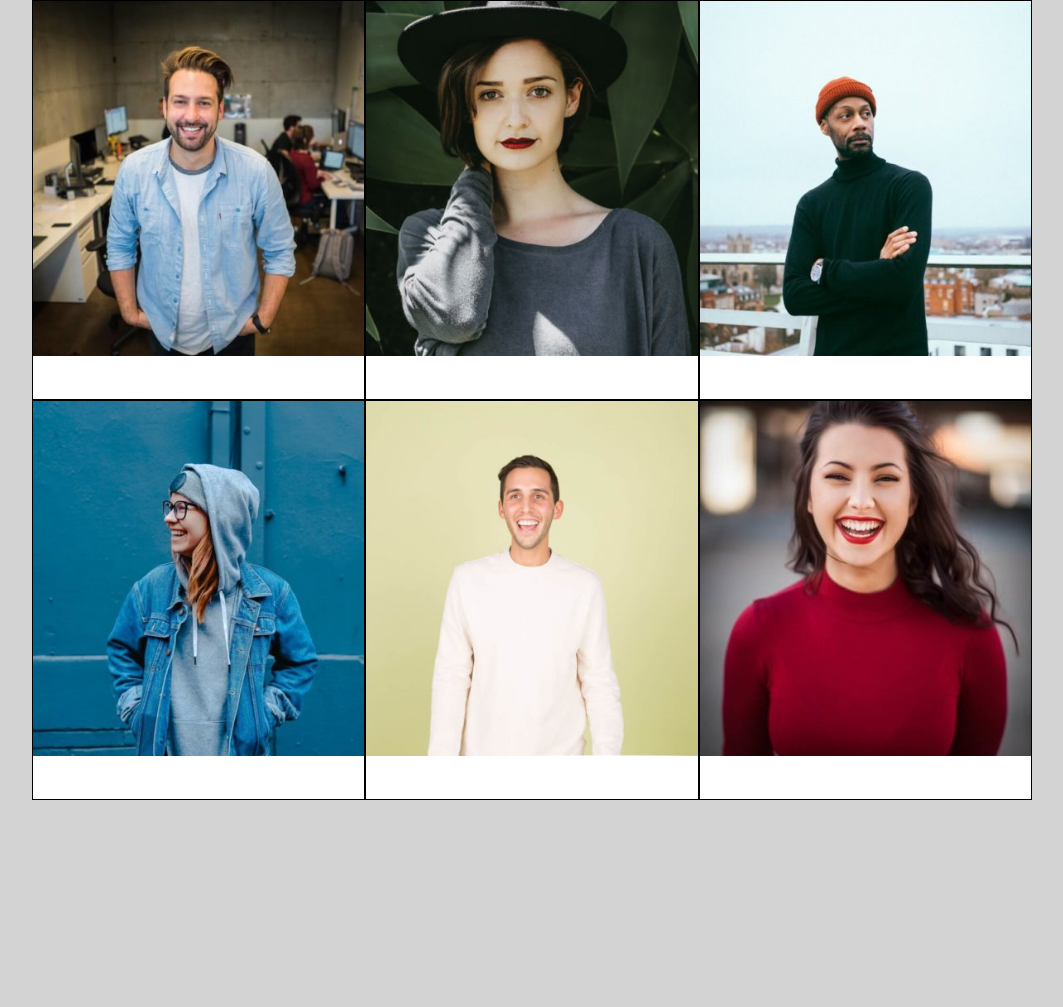
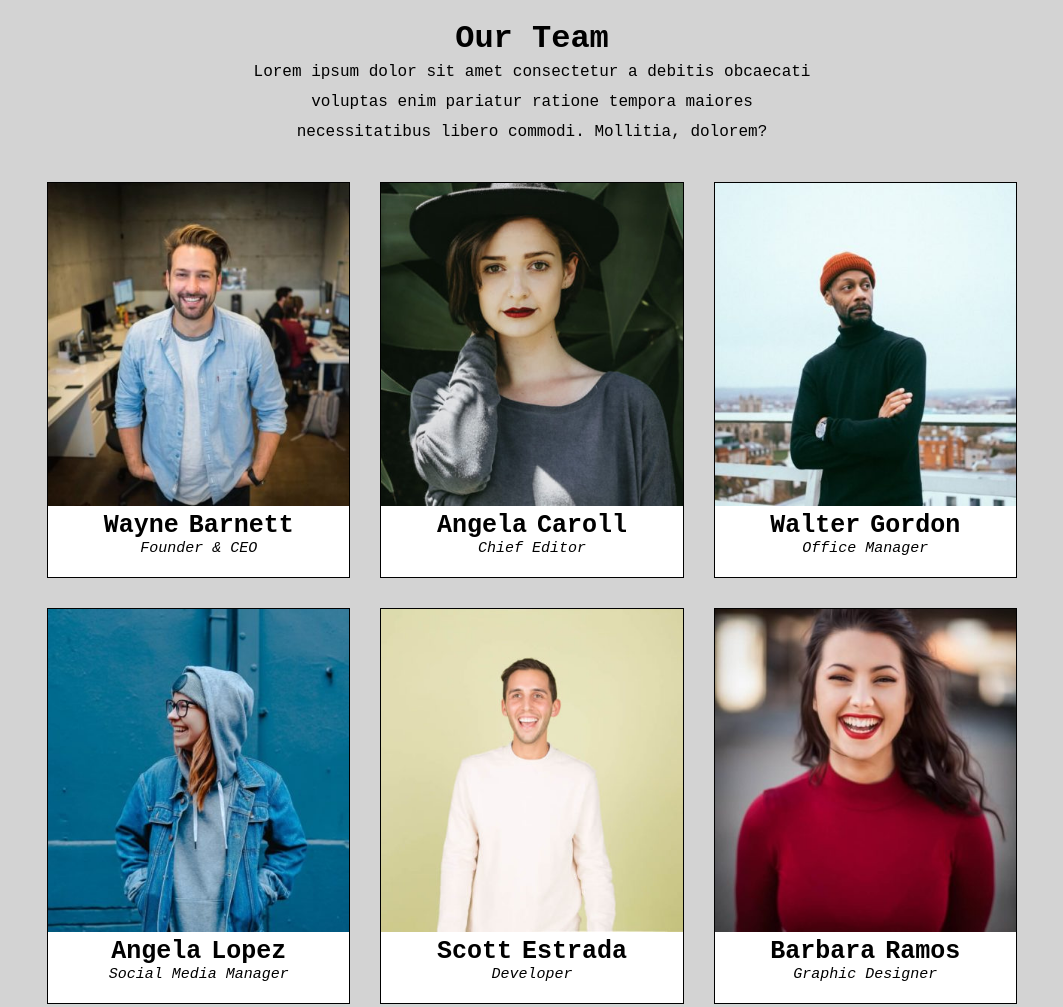
Before and after one commit to StefanoGrassoSG/js-our-team, a plain HTML site: page index.html in a window 1280 px wide. Shown: the whole page, without its empty margins (108-1171 px from the left). Before the commit the page ends 800 px from the top, so only its background shows below. Drawn offline with Linux system fonts and the light colour scheme.

Commit message:
ADD data in js cards

```diff
--- a/css/style.css
+++ b/css/style.css
@@ -10,23 +10,48 @@
 
 body {
     background-color: lightgrey;
+    font-family: 'Courier New', Courier, monospace;
+}
+
+header {
+    text-align: center;
+    max-width: 600px;
+    margin: auto;
+    padding: 20px;
+}
+
+header > p {
+    line-height: 30px;
 }
 
 .container {
     max-width: 1000px;
     margin: auto;
-    background-color: black;
     display: flex;
     flex-wrap: wrap;
 }
 
 .card {
-    width: calc(100% / 3);
+    width: calc(100% / 3 - 30px);
     background-color: white;
     border: 1px solid black;
-    height: 400px;
+    text-align: center;
+    margin: 15px;
 }
 
 .img-spec {
     width: 100%;
 }
+
+.text {
+    font-weight: bold;
+    font-size: 25px;
+    margin: 0 5px;
+}
+
+.small {
+    display: block;
+    padding-bottom: 20px;
+    font-style: italic;
+    font-size: 15px;
+}
--- a/index.html
+++ b/index.html
@@ -8,6 +8,16 @@
         <link rel="stylesheet" href="css/style.css">
     </head>
     <body>
+
+        <header>
+            <h1>
+                Our Team
+            </h1>
+
+            <p>
+                Lorem ipsum dolor sit amet consectetur a debitis obcaecati voluptas enim pariatur ratione tempora maiores necessitatibus libero commodi. Mollitia, dolorem?
+            </p>
+        </header>
 
         <div class="container">
 
--- a/js/script.js
+++ b/js/script.js
@@ -40,20 +40,42 @@ const members = [
 
 for (let index = 0; index < members.length; index++) {
     const newCard = document.createElement('div');
+    const first = document.createElement('span');
+    const last = document.createElement('span');
+    const role = document.createElement('small')
     const singleobject = members[index];
-    console.log(singleobject)
+
 
 
     newCard.innerHTML = (singleobject.photo)
-   // newCard.append(singleobject.firstName);
-    //newCard.append(singleobject.lastName);
+    first.append(singleobject.firstName)
+    last.append(singleobject.lastName)
+    role.append(singleobject.role)
+
+
+
     document.querySelector('.container').append(newCard)
     newCard.classList.add('card')
+
     const images = document.querySelectorAll('img')
-
     for (let index = 0; index < images.length; index++) {
         const element = images[index];
         element.classList.add('img-spec')
     }
 
+    newCard.append(first, last)
+
+    const data = document.querySelectorAll('span')
+    for (let index = 0; index < data.length; index++) {
+        const element = data[index];
+        element.classList.add('text')
+    }
+
+    newCard.append(role)
+
+    const allRole = document.querySelectorAll('small')
+    for (let index = 0; index < allRole.length; index++) {
+        const element = allRole[index];
+        element.classList.add('small')
+    }
 }
```
